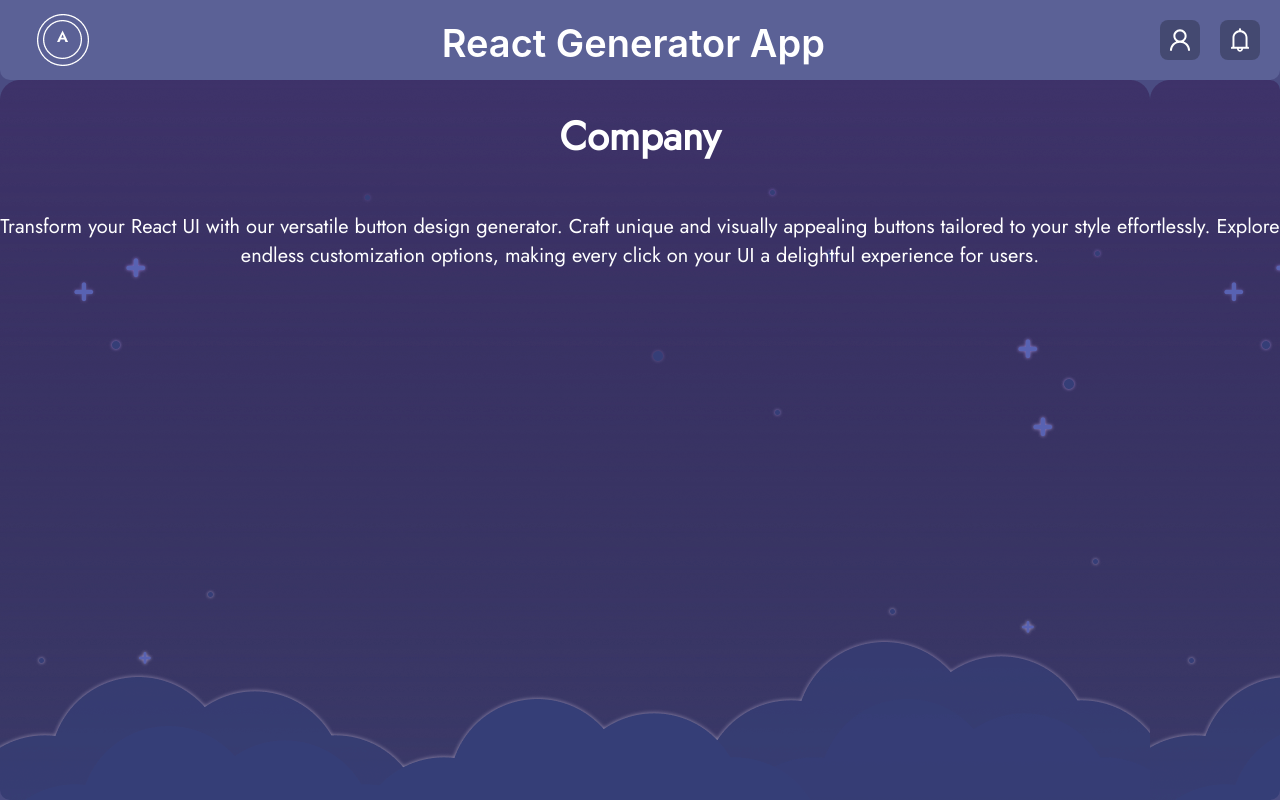
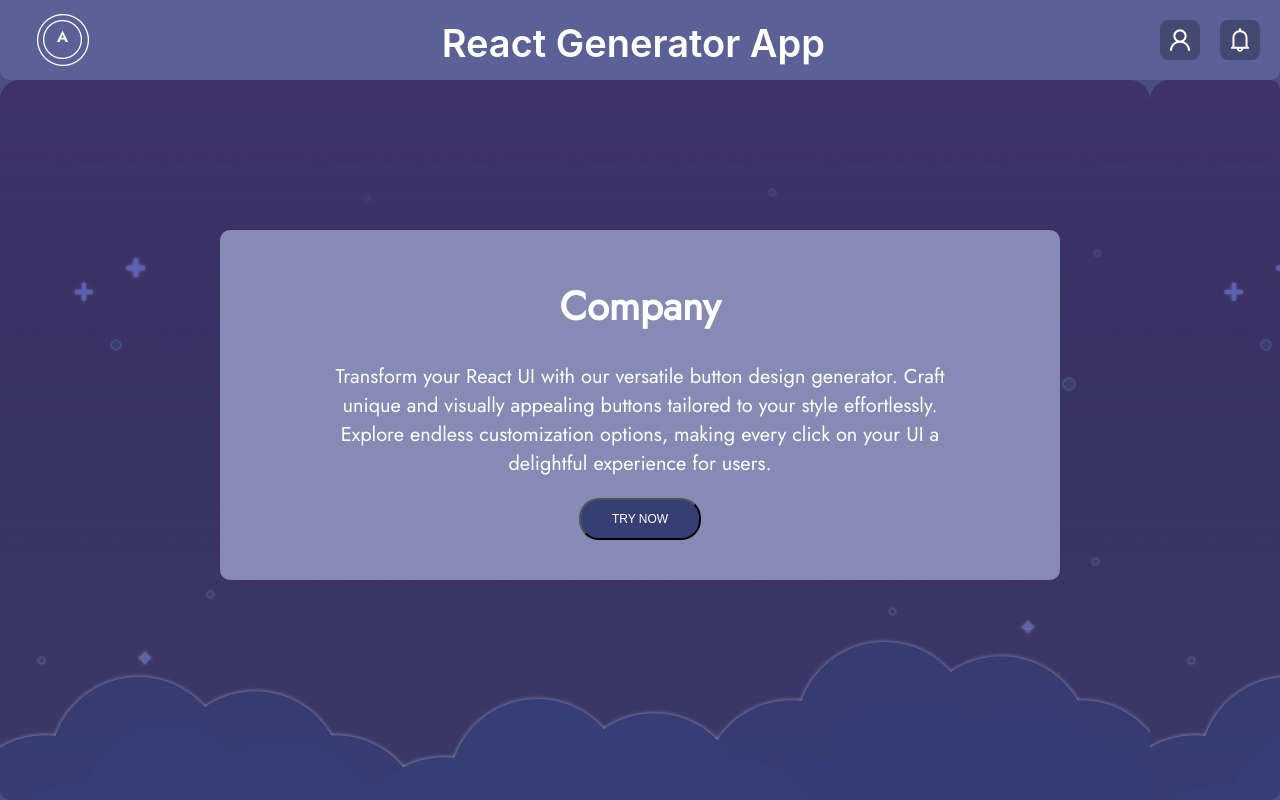
Before and after one commit to dafzal231/react-generator-app, a React (Create React App) app: page / in a window 1280 px wide. Built offline with nearby package versions, Linux system fonts and the light colour scheme.

Commit message:
update login.js

```diff
--- a/src/components/Login.jsx
+++ b/src/components/Login.jsx
@@ -1,21 +1,21 @@
 import React from 'react';
-
 const Login = () => {
     return (
         <div className = "background">
-            <div className = "container">
+            <div className = "login-container">
                 <div className = "company-title">
                     <h1>Company</h1>
                 </div>
 
                 <div className = "description">
-                    <p className = "paragraph"> Transform your React UI with our versatile button design generator.
-                     Craft unique and visually appealing buttons tailored to your style effortlessly.
-                     Explore endless customization options, making every click on your UI a delightful
-                     experience for users.
-                     </p>
+                    <div className = "paragraph">
+                        Transform your React UI with our versatile button design generator.
+                        Craft unique and visually appealing buttons tailored to your style
+                        effortlessly.  Explore endless customization options, making every
+                        click on your UI a delightful experience for users.
+                    </div>
+                    <button className = "trynow-btn">TRY NOW</button>
                 </div>
-
             </div>
         </div>
     )
--- a/src/styles/globals.css
+++ b/src/styles/globals.css
@@ -201,8 +201,16 @@ div{
     height: 100%;
 }
 
-.container {
-    display:grid;
+.login-container {
+    width: 800px;
+    background-color: #868BB5;
+    border-radius: 10px;
+    padding: 20px;
+    margin: 0 auto;
+    display: grid;
+    text-align: center;
+    align-content:center;
+    margin-top: 150px;;
 }
 
 .company-title {
@@ -327,3 +335,23 @@ div{
 .ant-select-selector {
     background-color: #5B6196 !important;
 }
+
+.paragraph {
+    width: 650px;
+    margin: 0 auto;
+    overflow-wrap: break-word;
+    word-wrap: break-word;
+    word-break: break-word;
+    text-align: center;
+}
+
+.trynow-btn {
+    background-color: #373E73;
+    width: 122px;
+    height: 42px;
+    border-radius: 20px;
+    color: white;
+    margin: 20px;
+    padding: 10px;
+    font-size: 12px;
+}
```
